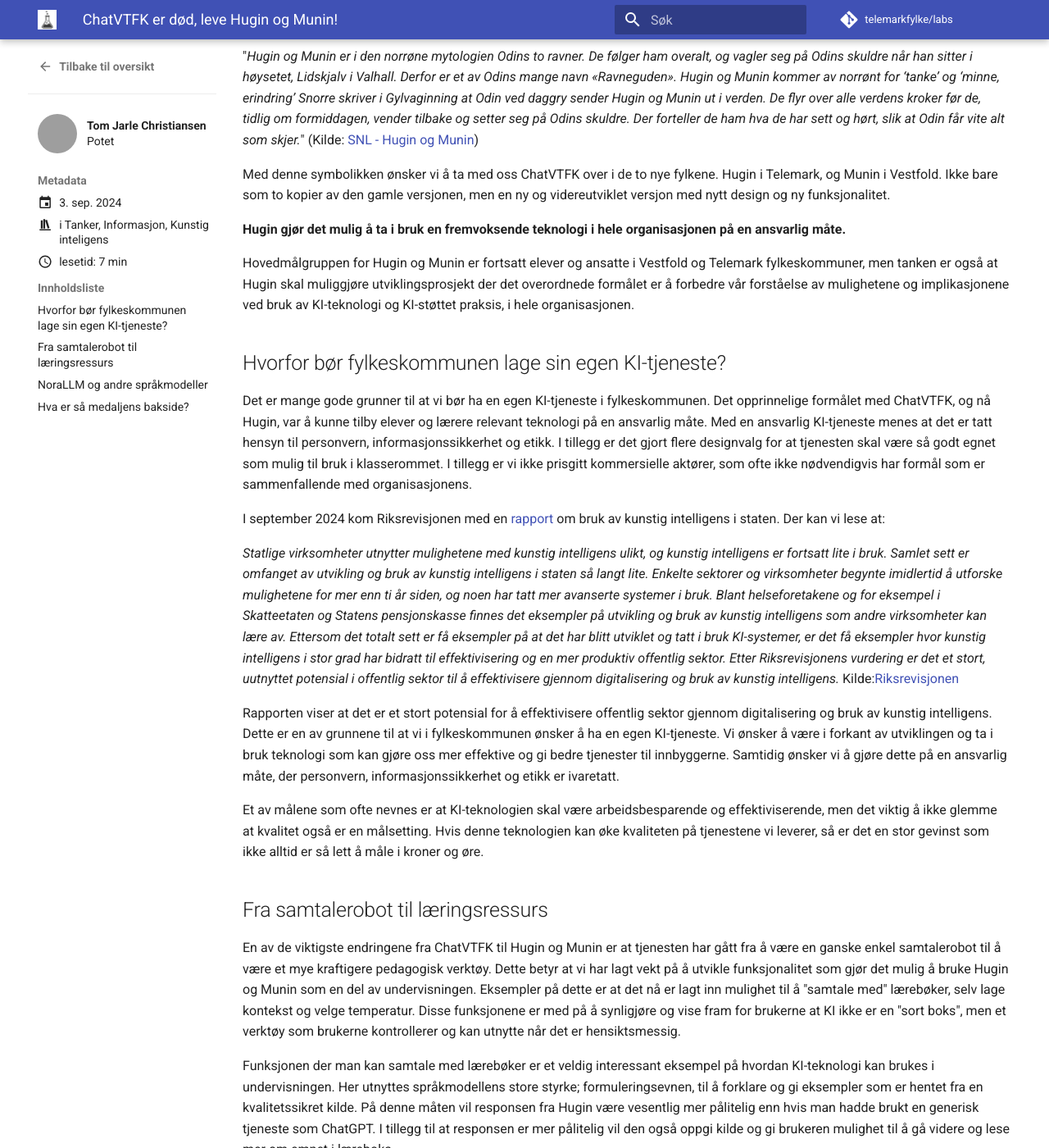
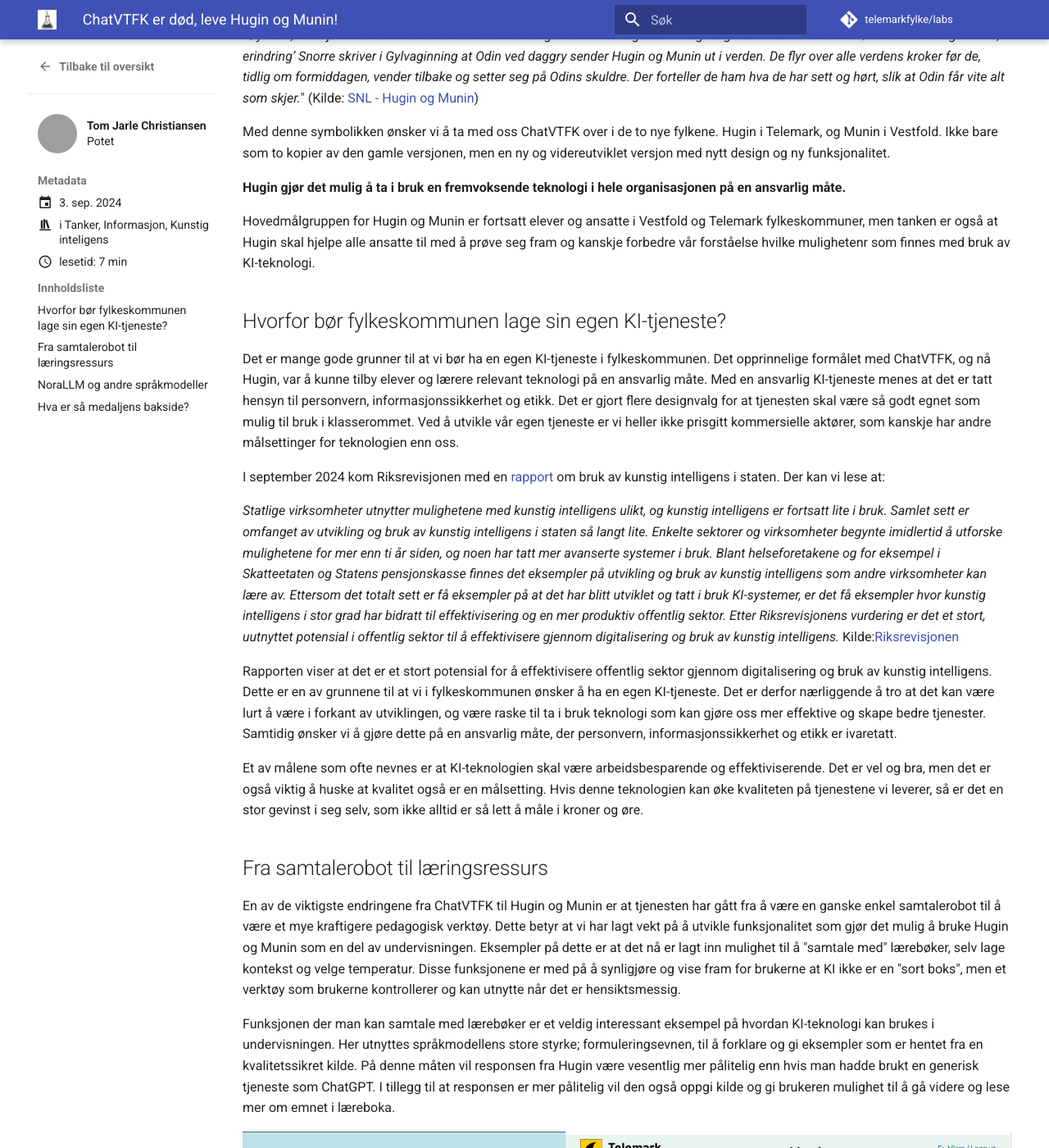
Before and after one commit to telemarkfylke/labs, an MkDocs documentation site: the page built from docs/blog/posts/hugin_og_munin.md, in a window 1280 px wide and 1400 px high, scrolled down 682 px. Shown: the whole window at 82% size. Built offline with MkDocs 1.6.1 and Material for MkDocs 9.7.7, drawn with Linux system fonts in a browser that asks for light colours; comment, search, counter and statistics services are not loaded; some of the changed text lies outside the part shown; grey boxes are pictures that could not be loaded.

Commit message:
Update blog post with revised title and content in hugin_og_munin.md

```diff
--- a/docs/blog/posts/hugin_og_munin.md
+++ b/docs/blog/posts/hugin_og_munin.md
@@ -25,18 +25,18 @@
 
 **Hugin gjør det mulig å ta i bruk en fremvoksende teknologi i hele organisasjonen på en ansvarlig måte.**
 
-Hovedmålgruppen for Hugin og Munin er fortsatt elever og ansatte i Vestfold og Telemark fylkeskommuner, men tanken er også at Hugin skal muliggjøre utviklingsprosjekt der det overordnede formålet er å forbedre vår forståelse av mulighetene og implikasjonene ved bruk av KI-teknologi og KI-støttet praksis, i hele organisasjonen.
+Hovedmålgruppen for Hugin og Munin er fortsatt elever og ansatte i Vestfold og Telemark fylkeskommuner, men tanken er også at Hugin skal hjelpe alle ansatte til med å prøve seg fram og kanskje forbedre vår forståelse hvilke mulighetenr som finnes med bruk av KI-teknologi.
 
 ## Hvorfor bør fylkeskommunen lage sin egen KI-tjeneste?
-Det er mange gode grunner til at vi bør ha en egen KI-tjeneste i fylkeskommunen. Det opprinnelige formålet med ChatVTFK, og nå Hugin, var å kunne tilby elever og lærere relevant teknologi på en ansvarlig måte. Med en ansvarlig KI-tjeneste menes at det er tatt hensyn til personvern, informasjonssikkerhet og etikk. I tillegg er det gjort flere designvalg for at tjenesten skal være så godt egnet som mulig til bruk i klasserommet. I tillegg er vi ikke prisgitt kommersielle aktører, som ofte ikke nødvendigvis har formål som er sammenfallende med organisasjonens.
+Det er mange gode grunner til at vi bør ha en egen KI-tjeneste i fylkeskommunen. Det opprinnelige formålet med ChatVTFK, og nå Hugin, var å kunne tilby elever og lærere relevant teknologi på en ansvarlig måte. Med en ansvarlig KI-tjeneste menes at det er tatt hensyn til personvern, informasjonssikkerhet og etikk. Det er gjort flere designvalg for at tjenesten skal være så godt egnet som mulig til bruk i klasserommet. Ved å utvikle vår egen tjeneste er vi heller ikke prisgitt kommersielle aktører, som kanskje har andre målsettinger for teknologien enn oss.
 
 I september 2024 kom Riksrevisjonen med en [rapport](https://www.riksrevisjonen.no/rapporter-mappe/no-2023-2024/bruk-av-kunstig-intelligens-i-staten/) om bruk av kunstig intelligens i staten. Der kan vi lese at:
 
 *Statlige virksomheter utnytter mulighetene med kunstig intelligens ulikt, og kunstig intelligens er fortsatt lite i bruk. Samlet sett er omfanget av utvikling og bruk av kunstig intelligens i staten så langt lite. Enkelte sektorer og virksomheter begynte imidlertid å utforske mulighetene for mer enn ti år siden, og noen har tatt mer avanserte systemer i bruk. Blant helseforetakene og for eksempel i Skatteetaten og Statens pensjonskasse finnes det eksempler på utvikling og bruk av kunstig intelligens som andre virksomheter kan lære av. Ettersom det totalt sett er få eksempler på at det har blitt utviklet og tatt i bruk KI-systemer, er det få eksempler hvor kunstig intelligens i stor grad har bidratt til effektivisering og en mer produktiv offentlig sektor. Etter Riksrevisjonens vurdering er det et stort, uutnyttet potensial i offentlig sektor til å effektivisere gjennom digitalisering og bruk av kunstig intelligens.* Kilde:[Riksrevisjonen](https://www.riksrevisjonen.no/rapporter-mappe/no-2023-2024/bruk-av-kunstig-intelligens-i-staten/)
 
-Rapporten viser at det er et stort potensial for å effektivisere offentlig sektor gjennom digitalisering og bruk av kunstig intelligens. Dette er en av grunnene til at vi i fylkeskommunen ønsker å ha en egen KI-tjeneste. Vi ønsker å være i forkant av utviklingen og ta i bruk teknologi som kan gjøre oss mer effektive og gi bedre tjenester til innbyggerne. Samtidig ønsker vi å gjøre dette på en ansvarlig måte, der personvern, informasjonssikkerhet og etikk er ivaretatt.
+Rapporten viser at det er et stort potensial for å effektivisere offentlig sektor gjennom digitalisering og bruk av kunstig intelligens. Dette er en av grunnene til at vi i fylkeskommunen ønsker å ha en egen KI-tjeneste. Det er derfor nærliggende å tro at det kan være lurt å være i forkant av utviklingen, og være raske til ta i bruk teknologi som kan gjøre oss mer effektive og skape bedre tjenester. Samtidig ønsker vi å gjøre dette på en ansvarlig måte, der personvern, informasjonssikkerhet og etikk er ivaretatt.
 
-Et av målene som ofte nevnes er at KI-teknologien skal være arbeidsbesparende og effektiviserende, men det viktig å ikke glemme at kvalitet også er en målsetting. Hvis denne teknologien kan øke kvaliteten på tjenestene vi leverer, så er det en stor gevinst som ikke alltid er så lett å måle i kroner og øre.
+Et av målene som ofte nevnes er at KI-teknologien skal være arbeidsbesparende og effektiviserende. Det er vel og bra, men det er også viktig å huske at kvalitet også er en målsetting. Hvis denne teknologien kan øke kvaliteten på tjenestene vi leverer, så er det en stor gevinst i seg selv, som ikke alltid er så lett å måle i kroner og øre.
 
 
 ## Fra samtalerobot til læringsressurs
```
Also changed, not shown: other parts of docs/blog/posts/hugin_og_munin.md (+1 -1 lines).
